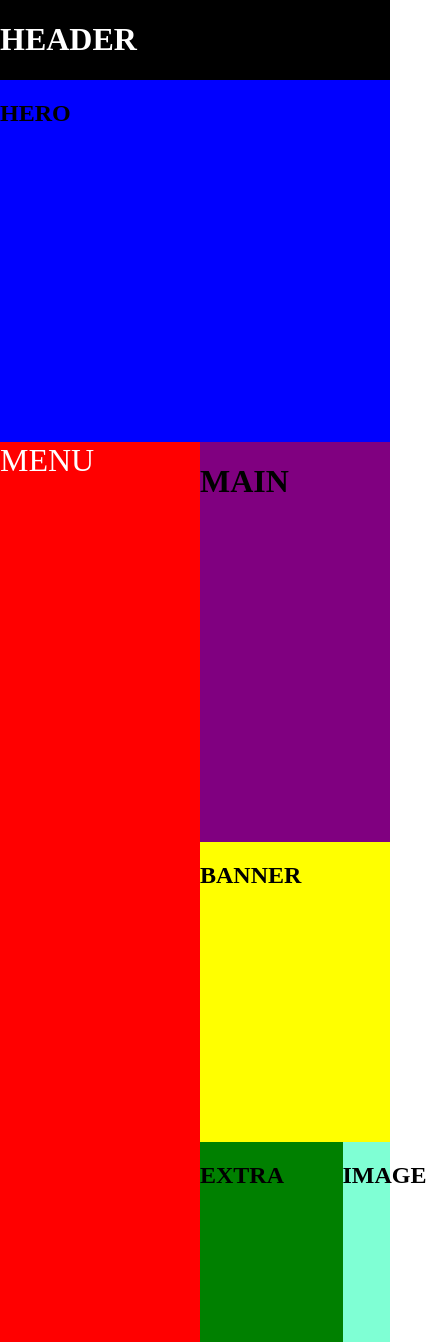
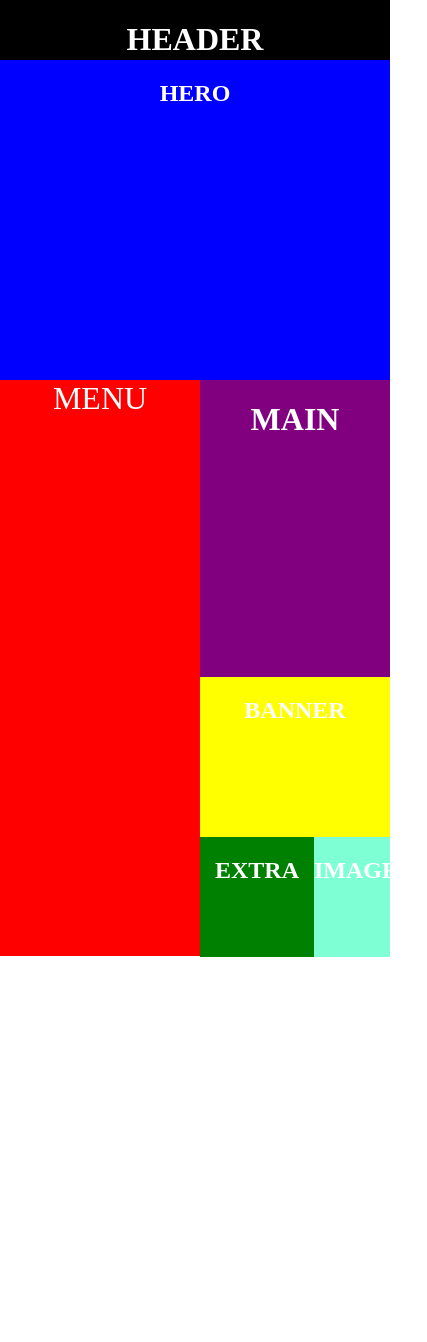
Before and after one commit to Facudominguez7/AA5, a plain HTML site: page index.html in a window 390 px wide. Shown: the whole page, 427 px wide, since content can reach past the window. After the commit the page ends 957 px from the top, so only its background shows below. Drawn offline with Linux system fonts and the light colour scheme.

Commit message:
ultimos cambios

```diff
--- a/CSS/estilos.css
+++ b/CSS/estilos.css
@@ -1,22 +1,29 @@
 body {
   margin: 0;
   padding: 0;
+  min-height: 100vh;
+}
+
+h1 {
+  color: white;
 }
 
 .header {
   float: left;
   background-color: black;
   width: 20%;
+  height: 60px;
+  text-align: center;
 }
 .header h1 {
   color: white;
 }
-.menu{
+.menu {
   background-color: red;
   float: right;
-    height: 80px;
+  height: 60px;
   width: 80%;
-
+  text-align: center;
 }
 .menu a {
   text-decoration: none;
@@ -29,14 +36,16 @@ body {
   background-color: blue;
   float: left;
   width: 100%;
-    height: 362px;
+  height: 320px;
+  text-align: center;
 }
 
 .main {
   background-color: purple;
   float: left;
   width: 50%;
-    height: 400px;
+  height: 240px;
+  text-align: center;
 }
 
 .contenedor {
@@ -44,26 +53,28 @@ body {
   flex-direction: column;
   align-items: flex-end;
   width: 50%;
-
 }
 
 .image {
   background-color: aquamarine;
   width: 50%;
-    height: 200px;
+  height: 120px;
+  text-align: center;
 }
 
 .extra {
   background-color: green;
   width: 50%;
-    height: 200px;
+  height: 120px;
+  text-align: center;
 }
 
 .banner {
   background-color: yellow;
   width: 100%;
   float: left;
-    height: 238px;
+  height: 148px;
+  text-align: center;
 }
 
 .header {
@@ -86,34 +97,38 @@ body {
   grid-area: baner;
 }
 
-
 @media screen and (max-width: 768px) {
   .header {
     width: 100%;
+    height: 60px;
   }
   .hero {
     width: 100%;
+    height: 320px;
   }
   .menu {
     width: 100%;
-        height: 900px;
+    height: 576px;
   }
   .main {
     width: 100%;
+    height: 297px;
   }
-    .banner{
+  .banner {
     width: 100%;
-        height: 300px;
+    height: 160px;
   }
   .contenedor {
     width: 100%;
     flex-direction: row-reverse;
   }
   .image {
-        width: 25%;
+    width: 40%;
+    height: 120px;
   }
   .extra {
-        width: 75%;
+    width: 60%;
+    height: 120px;
   }
   .contenedor_padre {
     display: grid;
@@ -137,8 +152,7 @@ body {
       "hero"
       "contenido"
       "baner"
-            "img-extr"
-        ;
+      "img-extr";
   }
 
   .header {
@@ -168,5 +182,4 @@ body {
     height: 150px;
     width: 100%;
   }
-
 }
--- a/index.html
+++ b/index.html
@@ -1,14 +1,12 @@
 <!DOCTYPE html>
 <html>
   <head>
-        <link rel="stylesheet" href="CSS/estilos.css">
-        <meta name="viewport" content="width=device-width, initial-scale=1.0">
+    <link rel="stylesheet" href="CSS/estilos.css" />
+    <meta name="viewport" content="width=device-width, initial-scale=1.0" />
   </head>
   <body class="contenedor_padre">
     <header class="header">
-
       <h1>HEADER</h1>
-
     </header>
 
     <nav class="menu">
@@ -21,24 +19,17 @@
       <h1>MAIN</h1>
     </main>
 
-
-
     <aside class="contenedor">
       <div class="image">
         <h1>IMAGE</h1>
       </div>
       <div class="extra">
         <h1>EXTRA</h1>
-
       </div>
     </aside>
 
     <aside class="banner">
       <h1>BANNER</h1>
     </aside>
-
-
-
   </body>
-
 </html>
```
Lines whose indentation alone changed are shown as unchanged.
